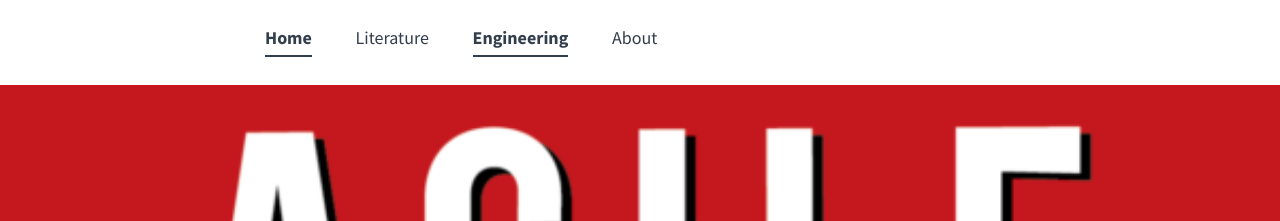
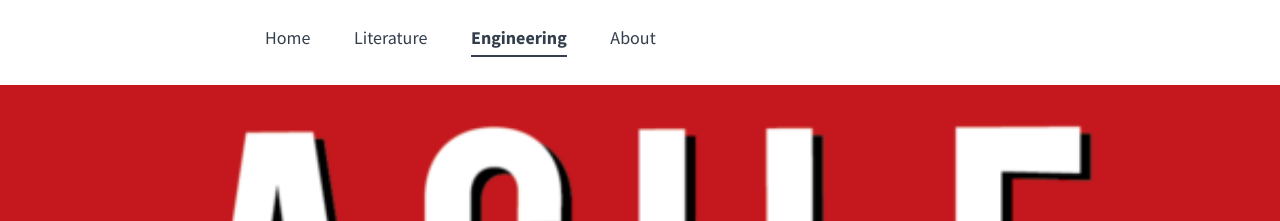
Before and after one commit to boys-be-ambitious/boys-be-ambitious.github.io, a Jekyll site: the page built from engineering/devops-1/index.md, in a window 1280 px wide. Shown: the top 221 px of the page. Built offline with Jekyll 4.4.1, drawn with Linux system fonts in a browser that asks for light colours; comment, search, counter and statistics services are not loaded.

Commit message:
modified jira post

```diff
--- a/_layouts/default.html
+++ b/_layouts/default.html
@@ -24,7 +24,7 @@
                     <a href="{{ '/about' | prepend: site.baseurl }}" {% if current[1] == "about" %} class="active"{% endif %} >About</a>
                 </li> -->
                 <li class="transition">
-                    <a href="{{ '' | prepend: site.baseurl }}" {% if current[1] == "literature" or current[1] == "about" %} class="normal" {% endif %} class="active">Home</a>
+                    <a href="{{ '' | prepend: site.baseurl }}/" {% if current[1] == "literature" or current[1] == "engineering" or current[1] == "about" %} class="normal" {% endif %} class="active">Home</a>
                 </li>
                 <li class="transition">
                     <a href="{{ '/literature' | prepend: site.baseurl }}" {% if current[1] == "literature" %} class="active"{% endif %} >Literature</a>
--- a/engineering/devops-1/index.md
+++ b/engineering/devops-1/index.md
@@ -6,11 +6,12 @@ type: "Development"
 blog: true
 text: true
 author: "Seokhyeon Jang"
+engineering : true
 post-header: true
-header-img: "img/agile.png"
-order: 2
+comments: true
+header-img: "./img/agile.png"
+order: 1
 ---
-
 
 #### Jira란? [^1]
 ![jira-logo](./img/jira-logo.png)
```
